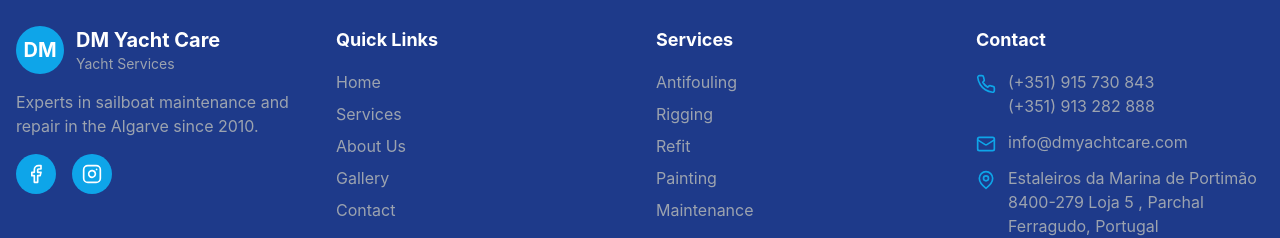
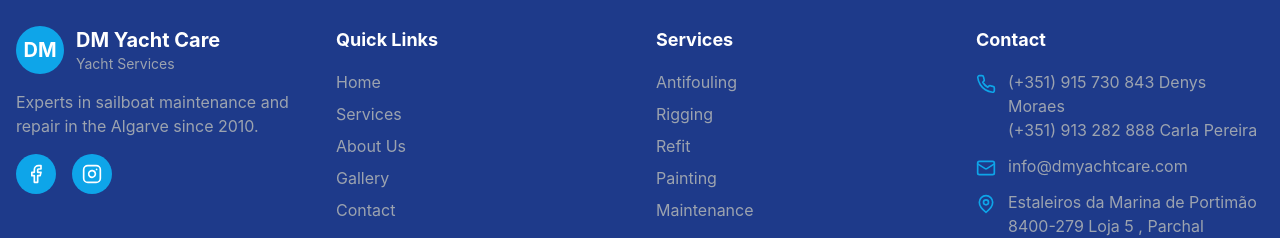
Before and after one commit to eliterunning54-hub/Dm, a React (Vite) app: page /contato in a window 1280 px wide. Shown: the part 1470-1708 px from the top of the page. Built offline with nearby package versions, Linux system fonts and the light colour scheme.

Commit message:
Update Footer.jsx

```diff
--- a/src/components/Footer.jsx
+++ b/src/components/Footer.jsx
@@ -117,10 +117,10 @@ const Footer = () => {
                 <Phone className="w-5 h-5 text-ocean-500 flex-shrink-0 mt-1" />
                 <div>
                   <a href="tel:+351915730843" className="text-gray-400 hover:text-ocean-500 transition-colors block">
-                    (+351) 915 730 843
+                    (+351) 915 730 843 Denys Moraes
                   </a>
                   <a href="tel:+351913282888" className="text-gray-400 hover:text-ocean-500 transition-colors block">
-                    (+351) 913 282 888
+                    (+351) 913 282 888 Carla Pereira
                   </a>
                 </div>
               </div>
```
